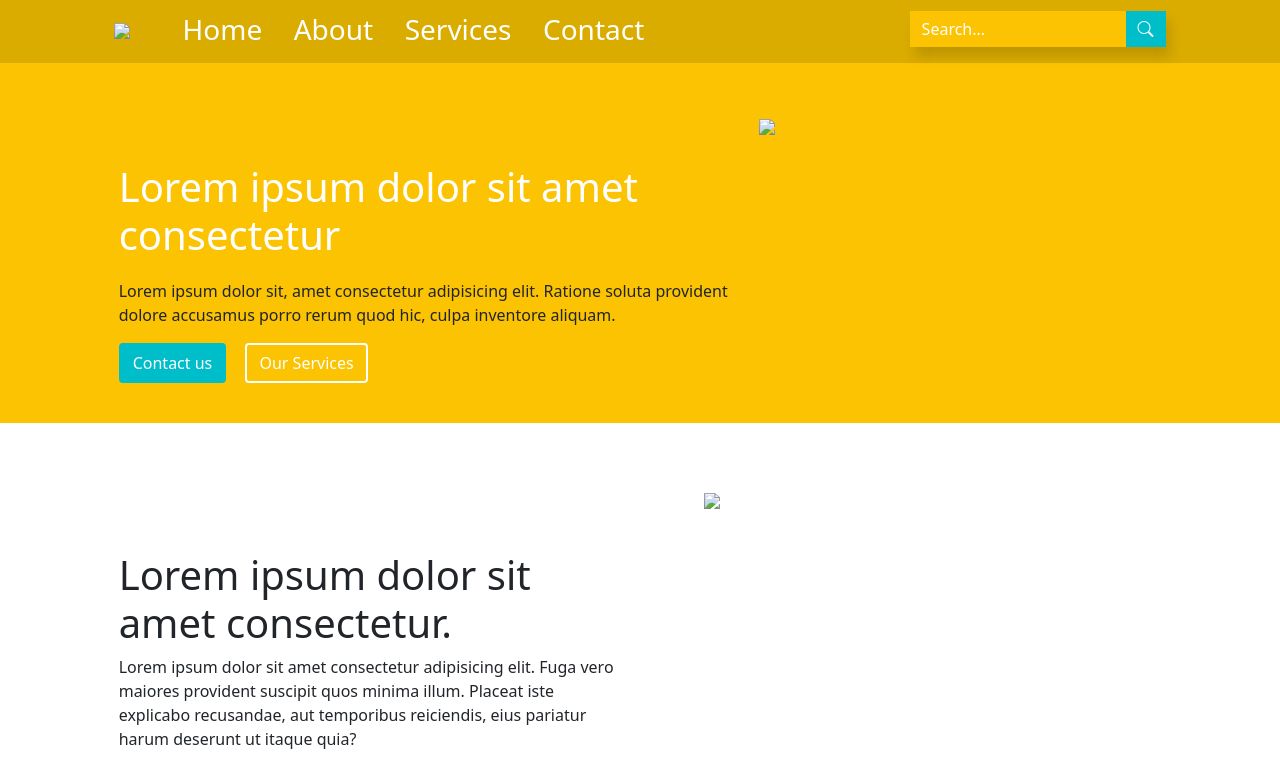
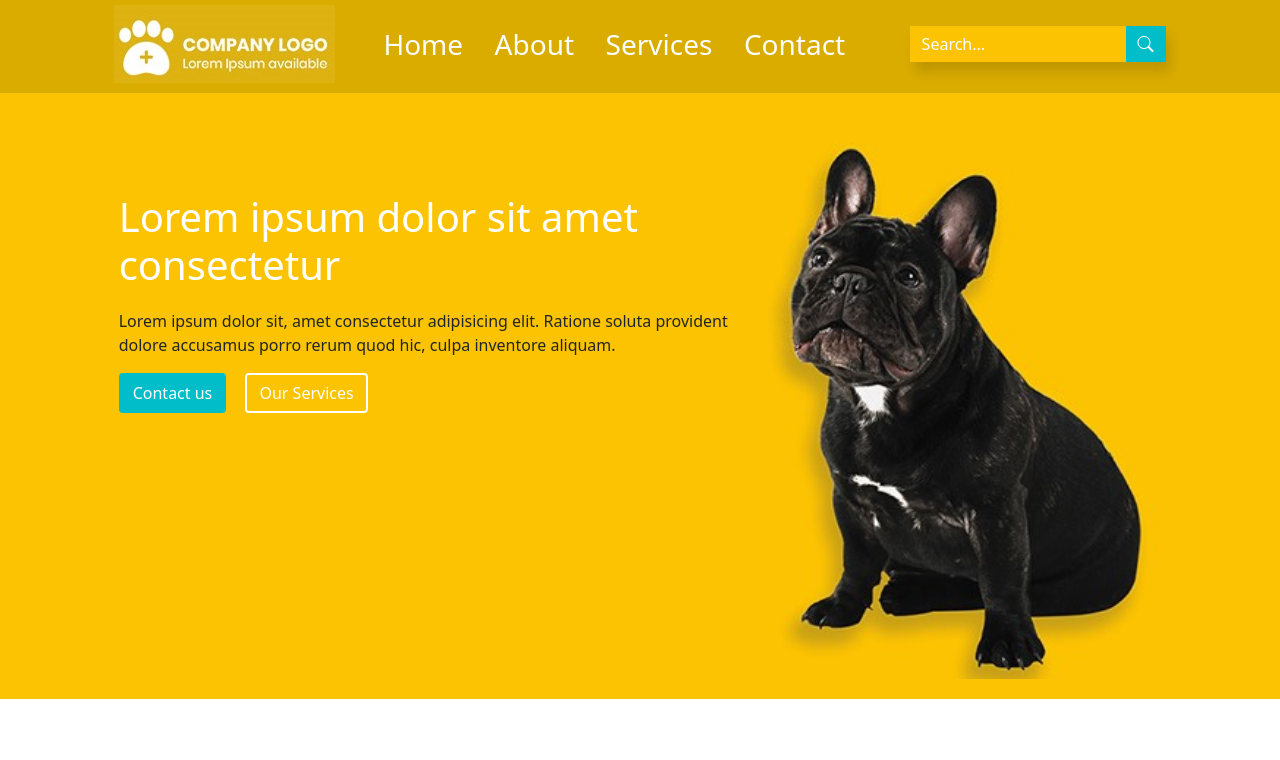
Before and after one commit to ErAkashRajpoot/designs, a plain HTML site: page index.html in a window 1280 px wide. Shown: the top 760 px of the page. Drawn offline with nearby package versions, Linux system fonts and the light colour scheme; files that its build step writes are made by us from their sources; files whose address does not match are found by name.

Commit message:
Update index.html

```diff
--- a/index.html
+++ b/index.html
@@ -8,13 +8,13 @@
     <!-- Bootstrap CSS -->
     <link href="https://cdn.jsdelivr.net/npm/bootstrap@5.0.2/dist/css/bootstrap.min.css" rel="stylesheet" integrity="sha384-EVSTQN3/azprG1Anm3QDgpJLIm9Nao0Yz1ztcQTwFspd3yD65VohhpuuCOmLASjC" crossorigin="anonymous">
     <link rel="stylesheet" href="https://cdn.jsdelivr.net/npm/bootstrap-icons@1.11.1/font/bootstrap-icons.css">
-    <link rel="stylesheet" href="css/style.css">
+    <link rel="stylesheet" href="style.css">
     <title>Boot4!</title>
   </head>
   <body>
         <nav class="navbar navbar-expand-lg navbar-light bg-light" id="top_nav">
             <div class="container-fluid">
-            <a class="navbar-brand" href="#"><img src="images/logo.jpg" class="img-fluid"></a>
+            <a class="navbar-brand" href="#"><img src="logo.jpg" class="img-fluid"></a>
             <button class="navbar-toggler" type="button" data-bs-toggle="collapse" data-bs-target="#navbarSupportedContent" aria-controls="navbarSupportedContent" aria-expanded="false" aria-label="Toggle navigation">
                 <span class="navbar-toggler-icon"></span>
             </button>
@@ -51,7 +51,7 @@
                     <button type="button" class="btn" id="banner-btn-2">Our Services</button>
                 </div>
                 <div class="col-md-4" id="banner-img">
-                    <img src="images/dog.jpg" class="img-fluid" width="400">
+                    <img src="dog.jpg" class="img-fluid" width="400">
                 </div>
             </div>
 
@@ -63,7 +63,7 @@
                     <button type="button" class="btn" id="service-btn">Our Service</button>
                 </div>
                 <div class="col-md-5" id="service-img">
-                    <img src="images/3.jpg" class="img-fluid" width="500px">
+                    <img src="3.jpg" class="img-fluid" width="500px">
                 </div>
 
             </div>
```
